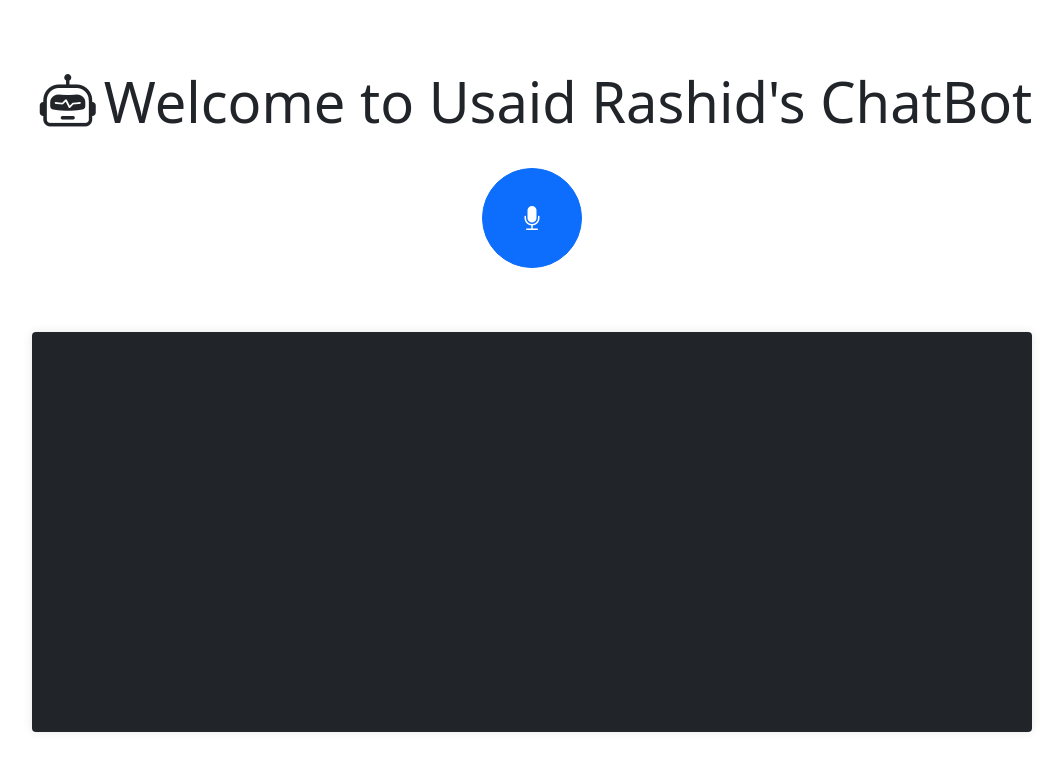
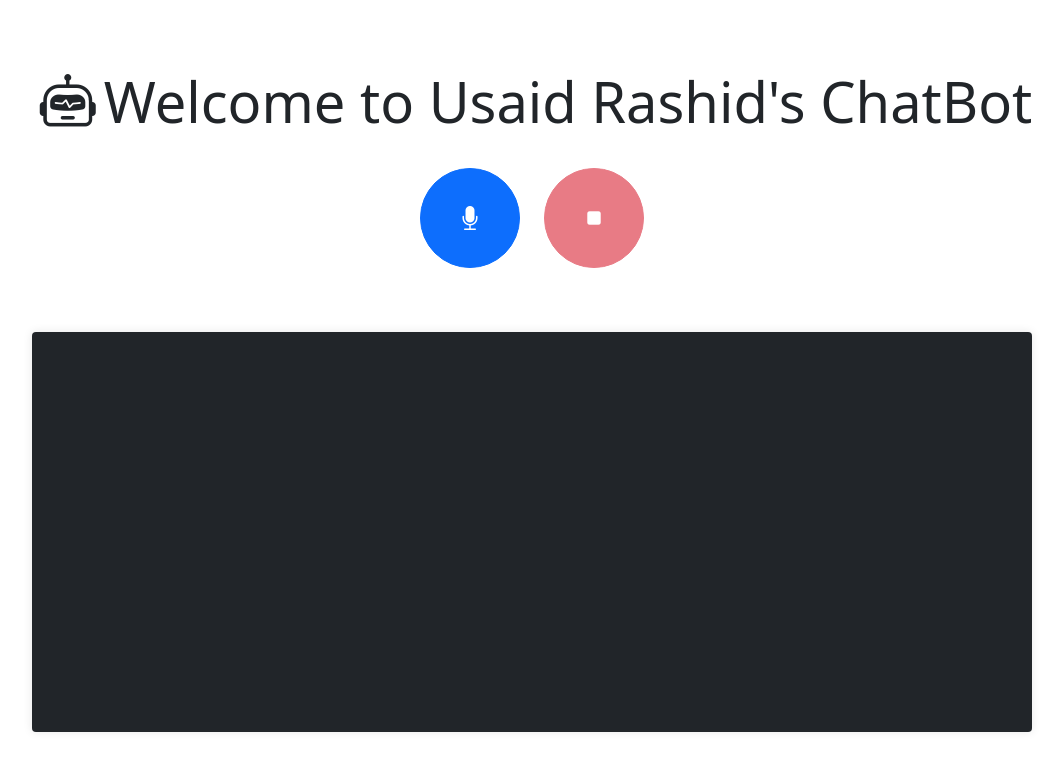
Before and after one commit to UsaidRashid/Tensor-Flow, a React (Vite) app in the folder Chat Bot/: page / in a window 1280 px wide. Shown: the top 770 px of the page, without its empty margins (108-1171 px from the left). Built offline with nearby package versions, Linux system fonts and the light colour scheme.

Commit message:
Added a stop button too

```diff
--- a/Chat Bot/src/App.jsx
+++ b/Chat Bot/src/App.jsx
@@ -9,15 +9,23 @@ function App() {
   const [transcript, setTranscript] = useState("");
   const [responseText, setResponseText] = useState("");
   const [loading, setLoading] = useState(false);
+  const [isSpeaking, setIsSpeaking] = useState(false);
 
   const handleMicClick = () => {
     setIsListening(true);
     startSpeechRecognition();
   };
 
+  const stopSpeaking = () => {
+    speechSynthesis.cancel();
+    setIsSpeaking(false);
+  };
+
   const speakText = (text) => {
     const utterance = new SpeechSynthesisUtterance(text);
     utterance.lang = "en-US";
+    utterance.onstart = () => setIsSpeaking(true);
+    utterance.onend = () => setIsSpeaking(false);
     speechSynthesis.speak(utterance);
   };
 
@@ -99,6 +107,17 @@ function App() {
                   <i className="bi bi-mic-fill"></i>
                 </Button>
               </Col>
+              <Col>
+                <Button
+                  variant="danger"
+                  className="rounded-circle p-3"
+                  style={{ width: "100px", height: "100px", fontSize: "24px" }}
+                  onClick={stopSpeaking}
+                  disabled={!isSpeaking}
+                >
+                  <i className="bi bi-stop-fill"></i>
+                </Button>
+              </Col>
             </Row>
             <Row className="mt-4">
               <Col>
```
Also changed, not shown: 1 other file (tests, documents, lock files or other folders).
